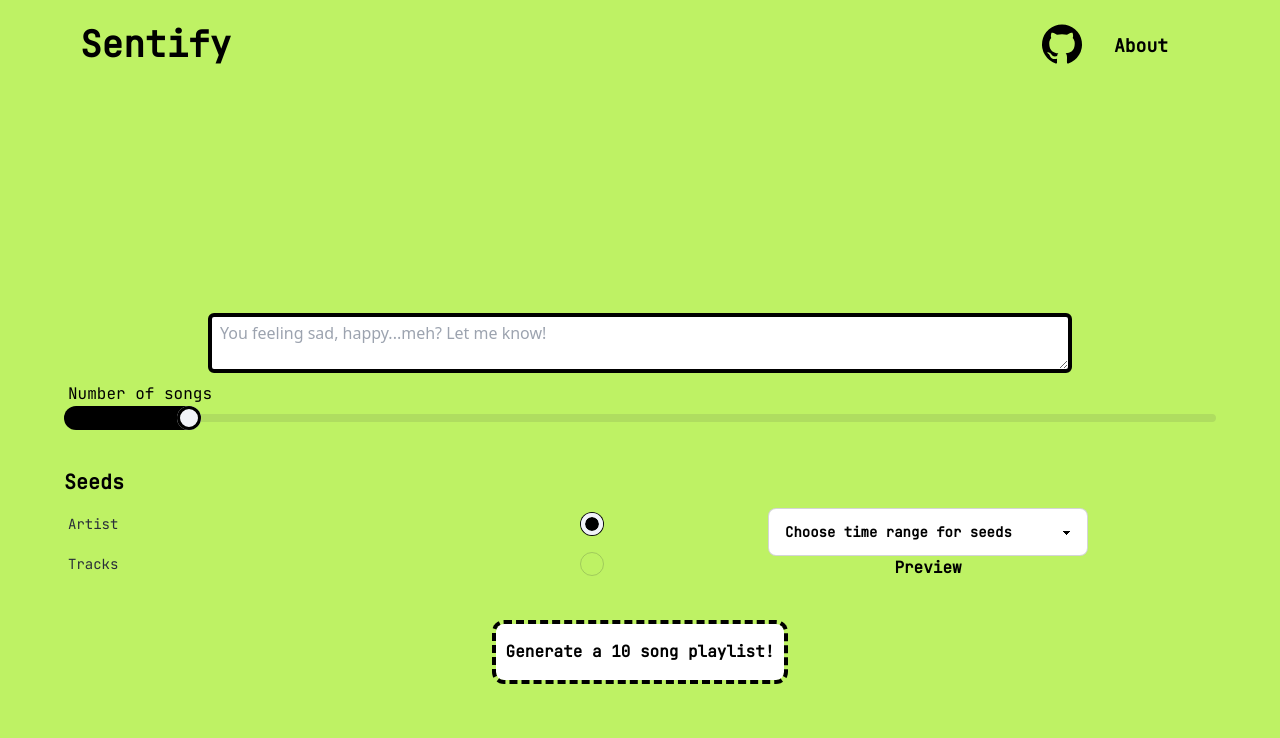
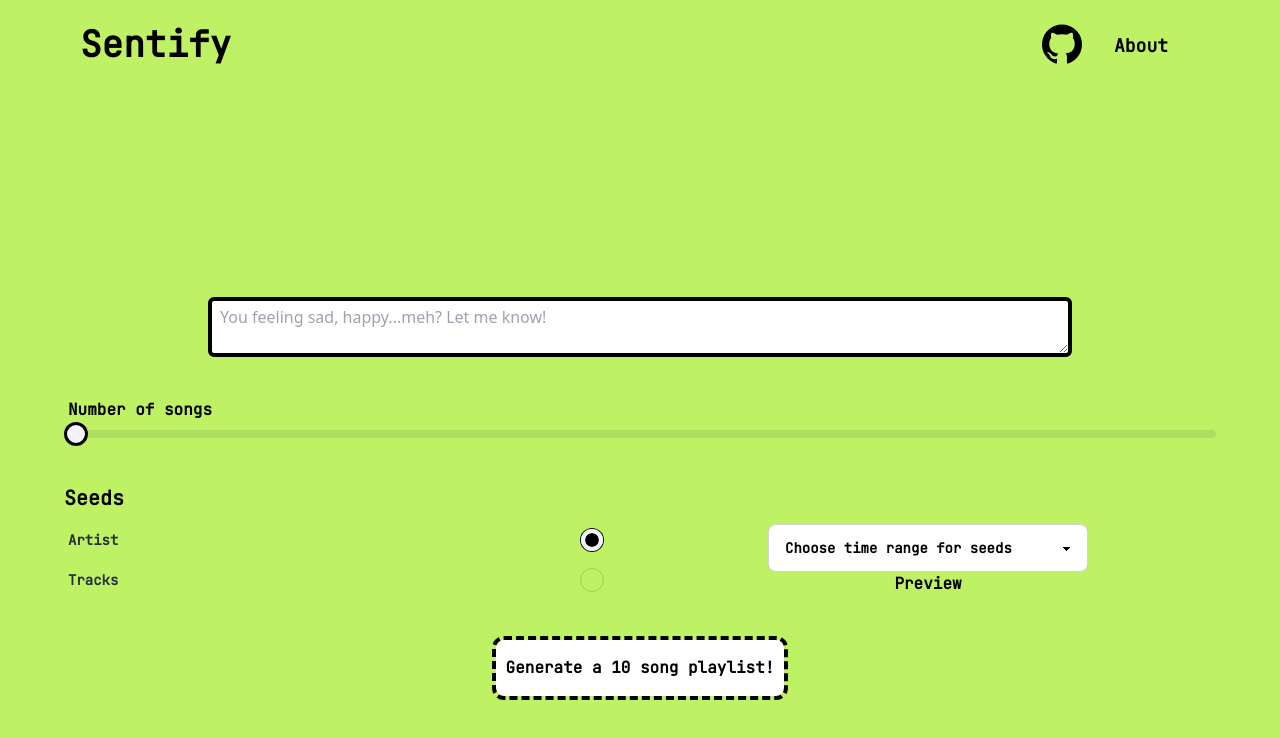
Before and after one commit to afoshiok/Sentify, a Vue app in the folder frontend/sentify/: page /playlist in a window 1280 px wide. Shown: the top 738 px of the page. Built offline with nearby package versions, Linux system fonts and the light colour scheme.

Commit message:
Minor css changes

```diff
--- a/frontend/sentify/src/components/Playlist.vue
+++ b/frontend/sentify/src/components/Playlist.vue
@@ -4,9 +4,9 @@
             <div class="flex justify-center">
                 <textarea v-model="textbox" class="border-4 border-black px-2 pt-1 m-2 rounded-md w-3/4" type="text" placeholder="You feeling sad, happy...meh? Let me know!"></textarea>
             </div>
-            <div class="mb-8">
+            <div class="my-8">
                 <label class="px-1">Number of songs</label>
-                <input v-model="song_num" type="range" min="0" max="100" class="range range-primary" step="10"/>
+                <input v-model="song_num" type="range" min="10" max="100" class="range range-primary" step="10"/>
             </div>
 
             <!-- Radio buttons for Seed preference -->
--- a/frontend/sentify/src/style.css
+++ b/frontend/sentify/src/style.css
@@ -22,12 +22,12 @@ h1{
   font-weight: 800;
 }
 
-h2, button{
+h2, button, label, span{
   font-family: "JetBrains Mono", monospace;
   font-weight: 600;
 }
 
-p, label, span, select{
+p, select{
   font-family: "JetBrains Mono", monospace;
   font-weight: 300;
 }
```
